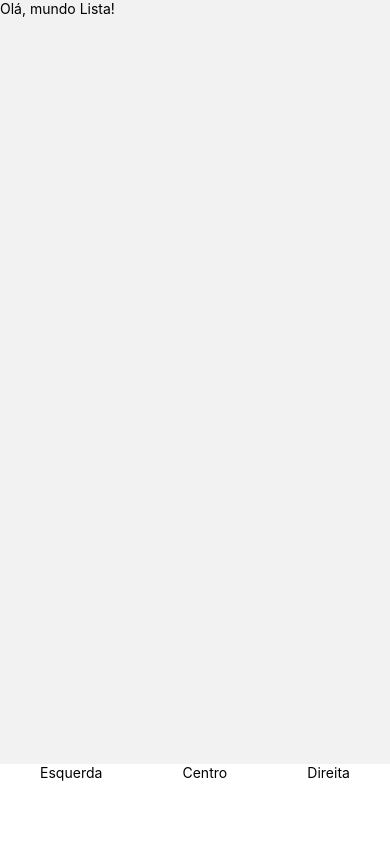
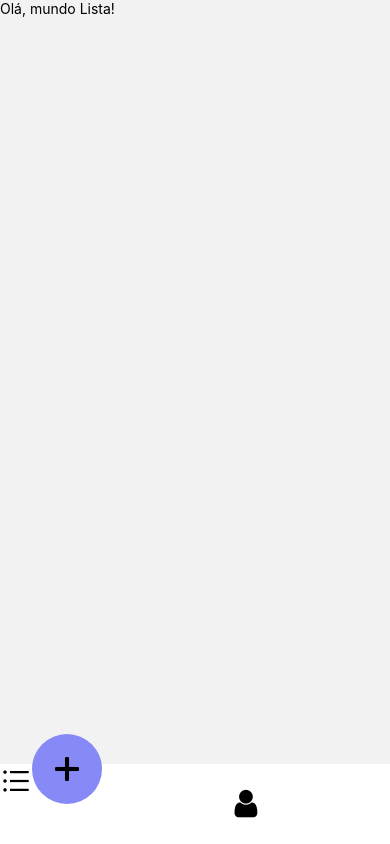
Before and after one commit to HenriqueCerrano/ReactNative-App, a React Native app: screen /BottomRoutes in a window 390 px wide. Built offline with nearby package versions, Linux system fonts and the light colour scheme.

Commit message:
Criando botoes para cada componente da segunda tela, depois aplicando icones para melhorar performace e centralizar eles

```diff
--- a/assets/src/components/CustomTabBar/index.tsx
+++ b/assets/src/components/CustomTabBar/index.tsx
@@ -1,18 +1,32 @@
 import React from "react";
 import { Text, Touchable, TouchableOpacity, View } from "react-native";
 import { style } from "./styles";
+import { AntDesign, FontAwesome, Entypo, MaterialIcons } from '@expo/vector-icons';
 
 export default ({state, navigation}: any) => {
    return(
    <View style={style.tabArea}>
       <TouchableOpacity>
-         <Text>Esquerda</Text>
+         <AntDesign
+         name="bars"
+         style={{fontSize: 32}}
+         />
       </TouchableOpacity>
-      <TouchableOpacity>
-         <Text>Centro</Text>
+      <TouchableOpacity style={style.tabItemButtom}>
+         <View>
+            <Entypo
+            name='plus'
+            size={40}
+            />
+         </View>
+
       </TouchableOpacity>
-      <TouchableOpacity>
-         <Text>Direita</Text>
+      <TouchableOpacity style={style.tabItem}>
+         <FontAwesome
+         name='user'
+         style={{ fontSize: 32}}
+         />
+
       </TouchableOpacity>
 
    </View>
--- a/assets/src/components/CustomTabBar/styles.ts
+++ b/assets/src/components/CustomTabBar/styles.ts
@@ -6,5 +6,20 @@
         flexDirection: "row",
         height: 80,
         justifyContent: "space-around",
+    },
+    tabItem:{
+        flex: 1,
+        justifyContent: 'center',
+        alignItems: 'center'
+    },
+    tabItemButtom: {
+        width: 70,
+        height: 70,
+        borderRadius: 35,
+        alignItems: 'center',
+        justifyContent: 'center',
+        zIndex: 9999,
+        top: -30,
+        backgroundColor: themas.colors.primary
     }
 })
```
